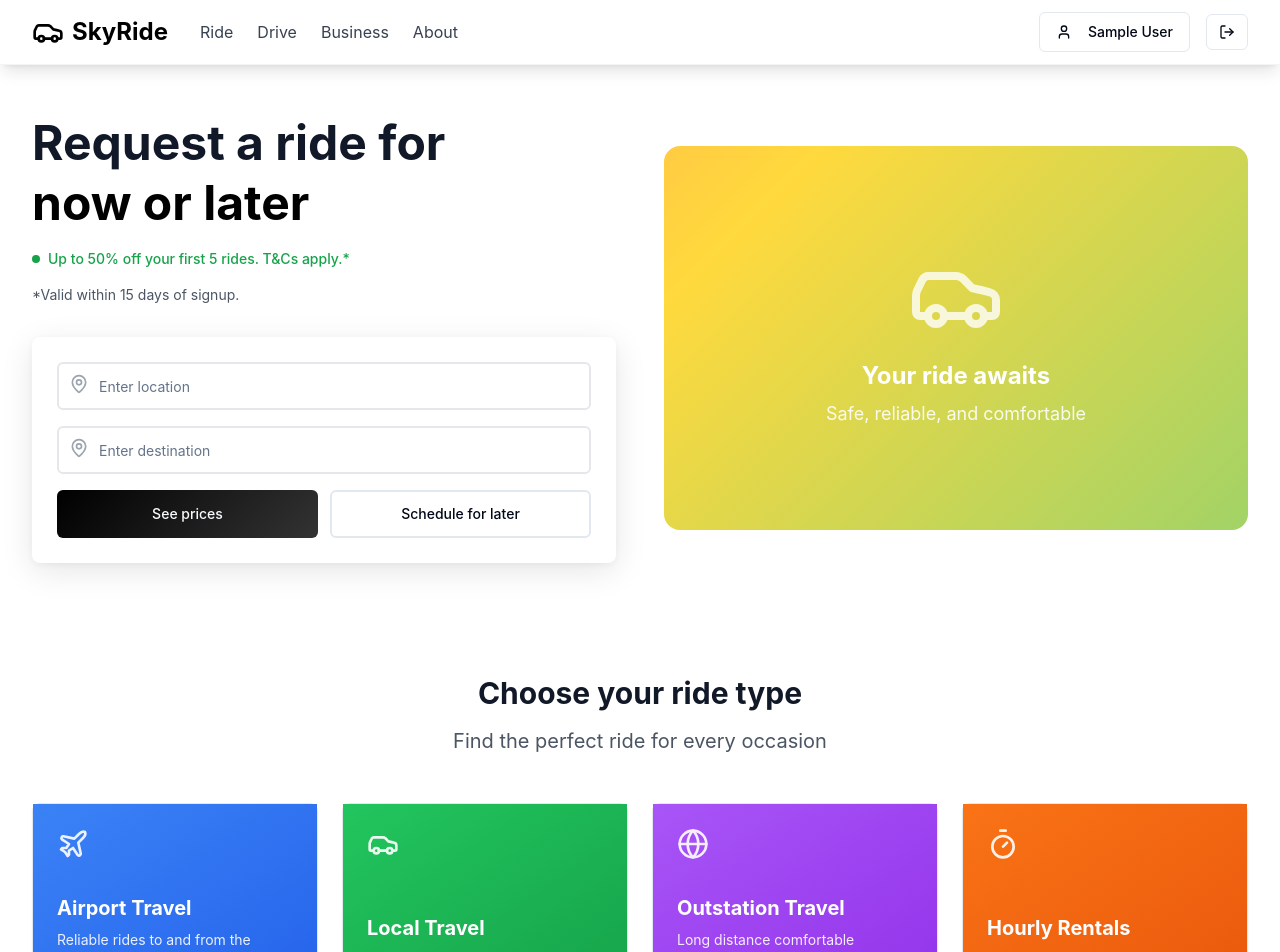
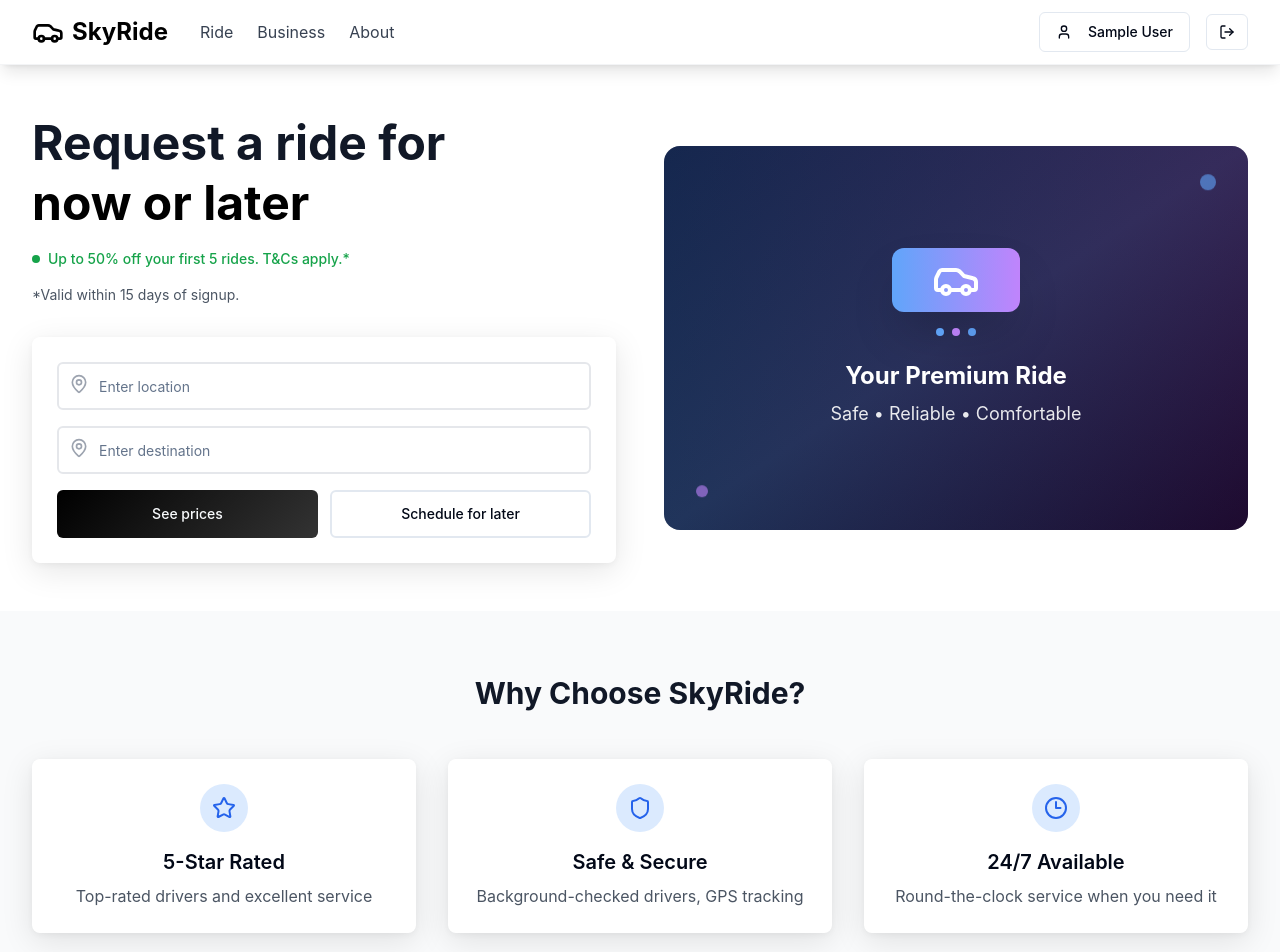
Before and after one commit to Naveennv19/Skyride-App, a React (Vite) app: page / in a window 1280 px wide. Shown: the top 952 px of the page. Built offline with nearby package versions, Linux system fonts and the light colour scheme; sample sign-in values are in the browser's storage.

Commit message:
Fix: Dashboard visibility and image updates
- Restrict dashboard access based on user role.
- Add contact information to the footer.
- Replace placeholder images with modern cab service images.

```diff
--- a/src/App.tsx
+++ b/src/App.tsx
@@ -5,6 +5,8 @@ import { TooltipProvider } from "@/components/ui/tooltip";
 import { QueryClient, QueryClientProvider } from "@tanstack/react-query";
 import { BrowserRouter, Routes, Route } from "react-router-dom";
 import { AuthProvider } from "./contexts/AuthContext";
+import ProtectedRoute from "./components/ProtectedRoute";
+import { Footer } from "./components/Navigation";
 import Index from "./pages/Index";
 import Login from "./pages/Login";
 import Register from "./pages/Register";
@@ -23,16 +25,42 @@ const App = () => (
         <Toaster />
         <Sonner />
         <BrowserRouter>
+          <div className="min-h-screen flex flex-col">
+            <div className="flex-1">
               <Routes>
                 <Route path="/" element={<Index />} />
                 <Route path="/login" element={<Login />} />
                 <Route path="/register" element={<Register />} />
-            <Route path="/customer-dashboard" element={<CustomerDashboard />} />
-            <Route path="/driver-dashboard" element={<DriverDashboard />} />
-            <Route path="/admin-dashboard" element={<AdminDashboard />} />
+                <Route
+                  path="/customer-dashboard"
+                  element={
+                    <ProtectedRoute requiredRole="customer">
+                      <CustomerDashboard />
+                    </ProtectedRoute>
+                  }
+                />
+                <Route
+                  path="/driver-dashboard"
+                  element={
+                    <ProtectedRoute requiredRole="driver">
+                      <DriverDashboard />
+                    </ProtectedRoute>
+                  }
+                />
+                <Route
+                  path="/admin-dashboard"
+                  element={
+                    <ProtectedRoute requiredRole="admin">
+                      <AdminDashboard />
+                    </ProtectedRoute>
+                  }
+                />
                 <Route path="/book-ride" element={<BookRide />} />
                 <Route path="*" element={<NotFound />} />
               </Routes>
+            </div>
+            <Footer />
+          </div>
         </BrowserRouter>
       </AuthProvider>
     </TooltipProvider>
--- a/src/components/Navigation.tsx
+++ b/src/components/Navigation.tsx
@@ -2,7 +2,7 @@
 import { Link, useNavigate } from 'react-router-dom';
 import { Button } from '@/components/ui/button';
 import { useAuth } from '@/contexts/AuthContext';
-import { Car, User, LogOut } from 'lucide-react';
+import { Car, User, LogOut, Phone, Mail, MapPin } from 'lucide-react';
 
 const Navigation = () => {
   const { user, logout, isAuthenticated } = useAuth();
@@ -28,6 +28,7 @@ const Navigation = () => {
   };
 
   return (
+    <>
       <nav className="bg-white shadow-lg border-b border-gray-100 sticky top-0 z-50">
         <div className="max-w-7xl mx-auto px-4 sm:px-6 lg:px-8">
           <div className="flex justify-between items-center h-16">
@@ -41,9 +42,12 @@ const Navigation = () => {
                 <Link to="/" className="text-gray-700 hover:text-black transition-colors">
                   Ride
                 </Link>
+                {/* Only show Drive link to drivers */}
+                {(!isAuthenticated || user?.role === 'driver') && (
                   <Link to="/driver-dashboard" className="text-gray-700 hover:text-black transition-colors">
                     Drive
                   </Link>
+                )}
                 <Link to="#" className="text-gray-700 hover:text-black transition-colors">
                   Business
                 </Link>
@@ -80,6 +84,82 @@ const Navigation = () => {
           </div>
         </div>
       </nav>
+    </>
+  );
+};
+
+// Footer Component
+export const Footer = () => {
+  return (
+    <footer className="bg-gray-900 text-white py-12 mt-16">
+      <div className="max-w-7xl mx-auto px-4 sm:px-6 lg:px-8">
+        <div className="grid grid-cols-1 md:grid-cols-4 gap-8">
+          <div className="col-span-1 md:col-span-2">
+            <div className="flex items-center space-x-2 mb-4">
+              <Car className="h-8 w-8 text-white" />
+              <span className="text-2xl font-bold">SkyRide</span>
+            </div>
+            <p className="text-gray-300 mb-6">
+              Your reliable partner for safe, comfortable, and affordable rides.
+              Available 24/7 across the city.
+            </p>
+            <div className="flex space-x-4">
+              <div className="bg-gray-800 p-3 rounded-full hover:bg-gray-700 transition-colors cursor-pointer">
+                <Phone className="h-5 w-5" />
+              </div>
+              <div className="bg-gray-800 p-3 rounded-full hover:bg-gray-700 transition-colors cursor-pointer">
+                <Mail className="h-5 w-5" />
+              </div>
+              <div className="bg-gray-800 p-3 rounded-full hover:bg-gray-700 transition-colors cursor-pointer">
+                <MapPin className="h-5 w-5" />
+              </div>
+            </div>
+          </div>
+
+          <div>
+            <h3 className="text-lg font-semibold mb-4">Contact Info</h3>
+            <div className="space-y-3">
+              <div className="flex items-center space-x-3">
+                <Phone className="h-4 w-4 text-gray-400" />
+                <span className="text-gray-300">+1 (555) 123-4567</span>
+              </div>
+              <div className="flex items-center space-x-3">
+                <Mail className="h-4 w-4 text-gray-400" />
+                <span className="text-gray-300">support@skyride.com</span>
+              </div>
+              <div className="flex items-center space-x-3">
+                <MapPin className="h-4 w-4 text-gray-400" />
+                <span className="text-gray-300">Downtown, City Center</span>
+              </div>
+            </div>
+          </div>
+
+          <div>
+            <h3 className="text-lg font-semibold mb-4">Quick Links</h3>
+            <div className="space-y-2">
+              <Link to="/" className="block text-gray-300 hover:text-white transition-colors">
+                Book a Ride
+              </Link>
+              <Link to="/register" className="block text-gray-300 hover:text-white transition-colors">
+                Become a Driver
+              </Link>
+              <Link to="#" className="block text-gray-300 hover:text-white transition-colors">
+                Help & Support
+              </Link>
+              <Link to="#" className="block text-gray-300 hover:text-white transition-colors">
+                Terms of Service
+              </Link>
+            </div>
+          </div>
+        </div>
+
+        <div className="border-t border-gray-800 mt-8 pt-8 text-center">
+          <p className="text-gray-400">
+            © 2024 SkyRide. All rights reserved. | Safe, Reliable, Always On Time
+          </p>
+        </div>
+      </div>
+    </footer>
   );
 };
 
--- /dev/null
+++ b/src/components/ProtectedRoute.tsx
@@ -0,0 +1,35 @@
+
+import { ReactNode } from 'react';
+import { Navigate } from 'react-router-dom';
+import { useAuth } from '@/contexts/AuthContext';
+
+interface ProtectedRouteProps {
+  children: ReactNode;
+  requiredRole?: 'customer' | 'driver' | 'admin';
+}
+
+const ProtectedRoute = ({ children, requiredRole }: ProtectedRouteProps) => {
+  const { isAuthenticated, user } = useAuth();
+
+  if (!isAuthenticated) {
+    return <Navigate to="/login" replace />;
+  }
+
+  if (requiredRole && user?.role !== requiredRole) {
+    // Redirect to appropriate dashboard based on user role
+    switch (user?.role) {
+      case 'customer':
+        return <Navigate to="/customer-dashboard" replace />;
+      case 'driver':
+        return <Navigate to="/driver-dashboard" replace />;
+      case 'admin':
+        return <Navigate to="/admin-dashboard" replace />;
+      default:
+        return <Navigate to="/" replace />;
+    }
+  }
+
+  return <>{children}</>;
+};
+
+export default ProtectedRoute;
--- a/src/pages/Index.tsx
+++ b/src/pages/Index.tsx
@@ -5,7 +5,7 @@ import { Button } from '@/components/ui/button';
 import { Input } from '@/components/ui/input';
 import { Card, CardContent } from '@/components/ui/card';
 import Navigation from '@/components/Navigation';
-import { MapPin, Calendar, Clock, Plane, Car, Globe, Timer } from 'lucide-react';
+import { MapPin, Calendar, Clock, Plane, Car, Globe, Timer, Star, Shield, Clock3 } from 'lucide-react';
 
 const Index = () => {
   const [pickupLocation, setPickupLocation] = useState('');
@@ -38,12 +38,30 @@ const Index = () => {
     }
   ];
 
+  const features = [
+    {
+      icon: <Star className="h-6 w-6" />,
+      title: '5-Star Rated',
+      description: 'Top-rated drivers and excellent service'
+    },
+    {
+      icon: <Shield className="h-6 w-6" />,
+      title: 'Safe & Secure',
+      description: 'Background-checked drivers, GPS tracking'
+    },
+    {
+      icon: <Clock3 className="h-6 w-6" />,
+      title: '24/7 Available',
+      description: 'Round-the-clock service when you need it'
+    }
+  ];
+
   return (
     <div className="min-h-screen bg-gray-50">
       <Navigation />
 
-      {/* Hero Section */}
-      <div className="relative bg-white">
+      {/* Hero Section with Modern Cab Service Imagery */}
+      <div className="relative bg-white overflow-hidden">
         <div className="max-w-7xl mx-auto px-4 sm:px-6 lg:px-8 py-12">
           <div className="grid grid-cols-1 lg:grid-cols-2 gap-12 items-center">
             <div className="space-y-8">
@@ -98,16 +116,53 @@ const Index = () => {
               </Card>
             </div>
 
-            {/* Hero Illustration */}
+            {/* Modern Cab Service Illustration */}
             <div className="relative">
-              <div className="hero-illustration rounded-2xl p-8 h-96 flex items-center justify-center">
-                <div className="text-center text-white">
-                  <Car className="h-24 w-24 mx-auto mb-4 opacity-80" />
-                  <h3 className="text-2xl font-bold mb-2">Your ride awaits</h3>
-                  <p className="text-lg opacity-90">Safe, reliable, and comfortable</p>
+              <div className="bg-gradient-to-br from-gray-900 via-gray-800 to-black rounded-2xl p-8 h-96 flex items-center justify-center relative overflow-hidden">
+                {/* Modern Car Silhouette */}
+                <div className="absolute inset-0 bg-gradient-to-r from-blue-600/20 to-purple-600/20"></div>
+                <div className="relative z-10 text-center text-white">
+                  <div className="mb-6">
+                    <div className="w-32 h-16 mx-auto bg-gradient-to-r from-blue-400 to-purple-400 rounded-xl flex items-center justify-center mb-4 shadow-2xl">
+                      <Car className="h-12 w-12 text-white" />
+                    </div>
+                    <div className="flex justify-center space-x-2 mb-4">
+                      <div className="w-2 h-2 bg-blue-400 rounded-full animate-pulse"></div>
+                      <div className="w-2 h-2 bg-purple-400 rounded-full animate-pulse delay-75"></div>
+                      <div className="w-2 h-2 bg-blue-400 rounded-full animate-pulse delay-150"></div>
+                    </div>
+                  </div>
+                  <h3 className="text-2xl font-bold mb-2">Your Premium Ride</h3>
+                  <p className="text-lg opacity-90">Safe • Reliable • Comfortable</p>
                 </div>
+                {/* Floating Elements */}
+                <div className="absolute top-8 right-8 w-4 h-4 bg-blue-400 rounded-full opacity-60 animate-bounce"></div>
+                <div className="absolute bottom-8 left-8 w-3 h-3 bg-purple-400 rounded-full opacity-60 animate-bounce delay-300"></div>
               </div>
             </div>
+          </div>
+        </div>
+      </div>
+
+      {/* Features Section */}
+      <div className="py-16 bg-gray-50">
+        <div className="max-w-7xl mx-auto px-4 sm:px-6 lg:px-8">
+          <div className="text-center mb-12">
+            <h2 className="text-3xl font-bold text-gray-900 mb-4">Why Choose SkyRide?</h2>
+          </div>
+
+          <div className="grid grid-cols-1 md:grid-cols-3 gap-8">
+            {features.map((feature, index) => (
+              <Card key={index} className="skeuomorphic-card text-center">
+                <CardContent className="p-6">
+                  <div className="bg-blue-100 w-12 h-12 rounded-full flex items-center justify-center mx-auto mb-4">
+                    <div className="text-blue-600">{feature.icon}</div>
+                  </div>
+                  <h3 className="text-xl font-semibold mb-2">{feature.title}</h3>
+                  <p className="text-gray-600">{feature.description}</p>
+                </CardContent>
+              </Card>
+            ))}
           </div>
         </div>
       </div>
```
Lines whose indentation alone changed are shown as unchanged.
